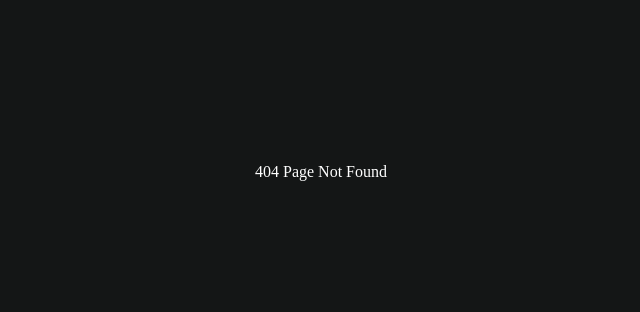
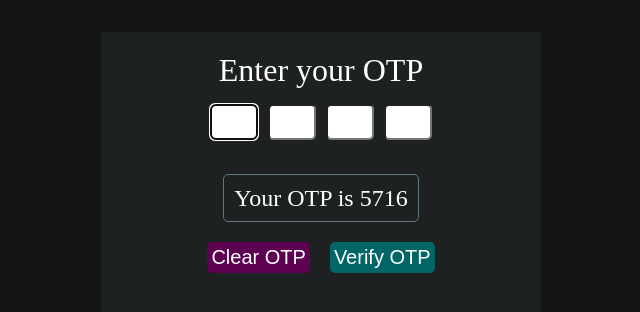
Before and after one commit to Pavangbhat/Signup-flow, a React (Create React App) app: page /otp in a window 1280 px wide. Before the commit this address had no page. Shown: the part 236-548 px from the top of the page, without its empty margins (319-959 px from the left). Built offline with nearby package versions, Linux system fonts and the light colour scheme.

Commit message:
implemented OTP page

```diff
--- a/src/App.js
+++ b/src/App.js
@@ -1,10 +1,15 @@
+import { Routes, Route } from "react-router-dom";
+import OTP from "./pages/OTP";
 import Signup from "./pages/signup/index";
+import PageNotFound from "./pages/pageNotFound/index";
 
 function App() {
   return (
-    <div className="App">
-      <Signup />
-    </div>
+    <Routes>
+      <Route path="/" element={<Signup />} />
+      <Route path="/otp" element={<OTP />} />
+      <Route path="*" element={<PageNotFound />} />
+    </Routes>
   );
 }
 
--- a/src/index.css
+++ b/src/index.css
@@ -4,4 +4,5 @@ body {
   align-items: center;
   height: 100vh;
   background-color: #141616;
+  color: white;
 }
--- a/src/index.js
+++ b/src/index.js
@@ -2,17 +2,13 @@ import React from "react";
 import ReactDOM from "react-dom";
 import "./index.css";
 import reportWebVitals from "./reportWebVitals";
-import { BrowserRouter as Router, Routes, Route } from "react-router-dom";
-import Signup from "./pages/signup";
-import PageNotFound from "./pages/pageNotFound";
+import { BrowserRouter as Router } from "react-router-dom";
+import App from "./App";
 
 ReactDOM.render(
   <React.StrictMode>
     <Router>
-      <Routes>
-        <Route path="/" element={<Signup />} />
-        <Route path="*" element={<PageNotFound />} />
-      </Routes>
+      <App />
     </Router>
   </React.StrictMode>,
   document.getElementById("root")
--- a/src/pages/OTP/index.js
+++ b/src/pages/OTP/index.js
@@ -1,12 +1,129 @@
-import React from 'react'
-import "./style.css"
+import React, { useState } from "react";
+import { useNavigate } from "react-router-dom";
+import { useEffect, useRef } from "react/cjs/react.development";
+import CardHeading from "../../components/cardHeading/CardHeading";
+import "./style.css";
 
 const OTP = () => {
-    return (
-        <div>
-            OTP Page
-        </div>
-    )
-}
+  const [inputValues, setInputValues] = useState({
+    input1: "",
+    input2: "",
+    input3: "",
+    input4: "",
+  });
+  const [isInputNotFilled, setIsInputNotFilled] = useState(true);
+  const [OTPNotValid, setOTPNotValid] = useState(false);
+  const verifyBtnEle = useRef(null);
+  const navigate = useNavigate();
 
-export default OTP
+  useEffect(() => {
+    const { input1, input2, input3, input4 } = inputValues;
+    input1 !== "" && input2 !== "" && input3 !== "" && input4 !== ""
+      ? setIsInputNotFilled(false)
+      : setIsInputNotFilled(true);
+    setOTPNotValid(false);
+  }, [inputValues]);
+
+  const inputHandler = (e, inputElement) => {
+    let emptyString = e.target.value === "";
+    if (emptyString) {
+      let obj = { ...inputValues };
+      obj[inputElement] = "";
+      setInputValues({ ...inputValues, ...obj });
+    } else {
+      const reg = new RegExp("^[0-9]$");
+      if (reg.test(e.target.value)) {
+        let obj = { ...inputValues };
+        obj[inputElement] = e.target.value;
+        setInputValues({ ...inputValues, ...obj });
+      }
+    }
+  };
+
+  return (
+    <div className="OTPWrapper">
+      <div data-testid="heading">
+        <CardHeading heading="Enter your OTP" />
+      </div>
+      <form className="OTPInputWrapper" data-testid="inputWtapper">
+        <input
+          required
+          autoFocus
+          maxLength="1"
+          data-testid="input1"
+          value={inputValues["input1"]}
+          onChange={(e) => {
+            inputHandler(e, "input1");
+          }}
+        />
+        <input
+          required
+          maxLength="1"
+          data-testid="input2"
+          value={inputValues["input2"]}
+          onChange={(e) => {
+            inputHandler(e, "input2");
+          }}
+        />
+        <input
+          required
+          maxLength="1"
+          data-testid="input3"
+          value={inputValues["input3"]}
+          onChange={(e) => {
+            inputHandler(e, "input3");
+          }}
+        />
+        <input
+          required
+          maxLength="1"
+          data-testid="input4"
+          value={inputValues["input4"]}
+          onChange={(e) => {
+            inputHandler(e, "input4");
+          }}
+        />
+      </form>
+      <div className="OTPMatchError" data-testid="OTPMissmatchLabel">
+        {OTPNotValid && <span className="OTPMatchError">OTP not valid</span>}
+      </div>
+      <div className="OTPLabel" data-testid="OTPCode">
+        <span>Your OTP is 5716</span>
+      </div>
+      <div className="buttonWrapper">
+        <button
+          className="clearBtn"
+          onClick={() => {
+            setInputValues({
+              input1: "",
+              input2: "",
+              input3: "",
+              input4: "",
+            });
+          }}
+          data-testid="clearBtn"
+        >
+          Clear OTP
+        </button>
+        <button
+          className="verifyBtn"
+          data-testid="verifyBtn"
+          disabled={isInputNotFilled}
+          ref={verifyBtnEle}
+          onClick={() => {
+            const { input1, input2, input3, input4 } = inputValues;
+            if (input1 + input2 + input3 + input4 !== "5716") {
+              setOTPNotValid(true);
+            } else {
+              navigate("/referral");
+            }
+          }}
+        >
+          Verify OTP
+        </button>
+      </div>
+    </div>
+  );
+};
+
+export default OTP;
--- a/src/pages/OTP/style.css
+++ b/src/pages/OTP/style.css
@@ -0,0 +1,68 @@
+.OTPWrapper {
+  display: flex;
+  flex-direction: column;
+  align-items: center;
+  justify-content: space-evenly;
+  background-color: #1e2122;
+  padding: 20px;
+  width: 400px;
+}
+
+.OTPInputWrapper {
+  margin: 10px;
+}
+
+.OTPInputWrapper > input {
+  width: 40px;
+  height: 30px;
+  border-radius: 5px;
+  margin: 5px;
+}
+
+.OTPMatchError {
+  margin: 10px;
+}
+
+.OTPMatchError > span {
+  color: rgb(228, 78, 78);
+  font-size: x-large;
+}
+
+.OTPLabel {
+  margin: 10px;
+}
+
+.OTPLabel > span {
+  font-size: x-large;
+  border: 1px solid #5f7979;
+  padding: 10px;
+  border-radius: 5px;
+}
+
+.buttonWrapper {
+  margin: 20px;
+  display: flex;
+  text-align: center;
+}
+
+.buttonWrapper > button {
+  margin: 0 10px;
+  color: white;
+  border: none;
+  font-size: 20px;
+  border-radius: 5px;
+  user-select: none;
+  padding: 4px;
+}
+
+.clearBtn {
+  background-color: #5e0151;
+}
+
+.verifyBtn {
+  background-color: #026666;
+}
+
+.clearBtn:active {
+  background-color: #44023b;
+}
```
Also changed, not shown: 2 other files (tests, documents, lock files or other folders).
